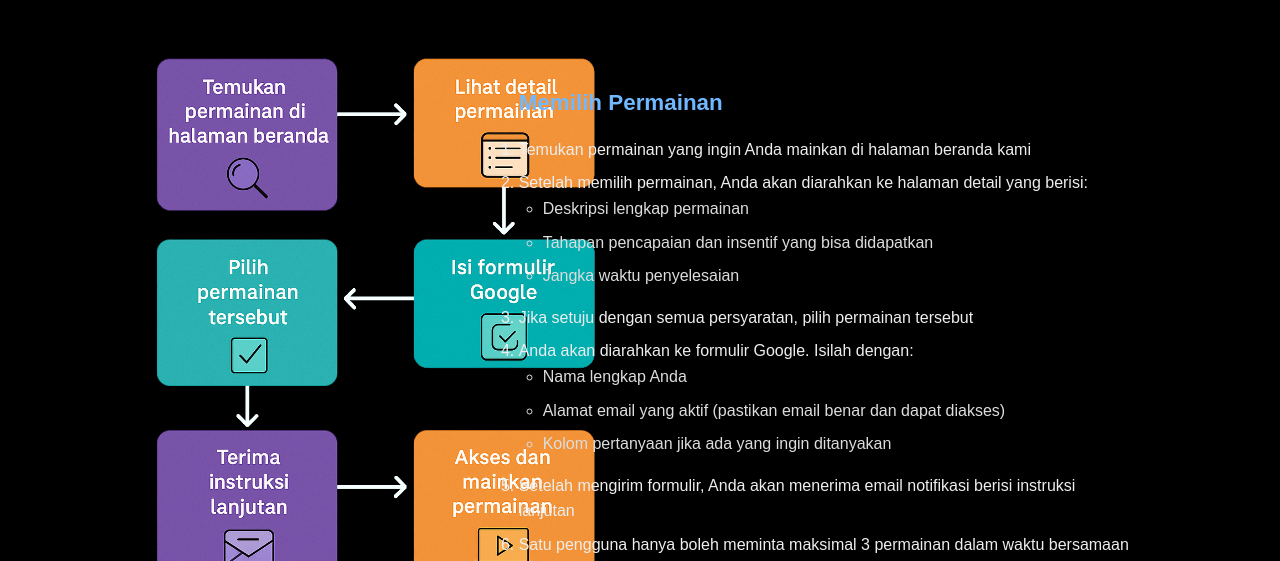
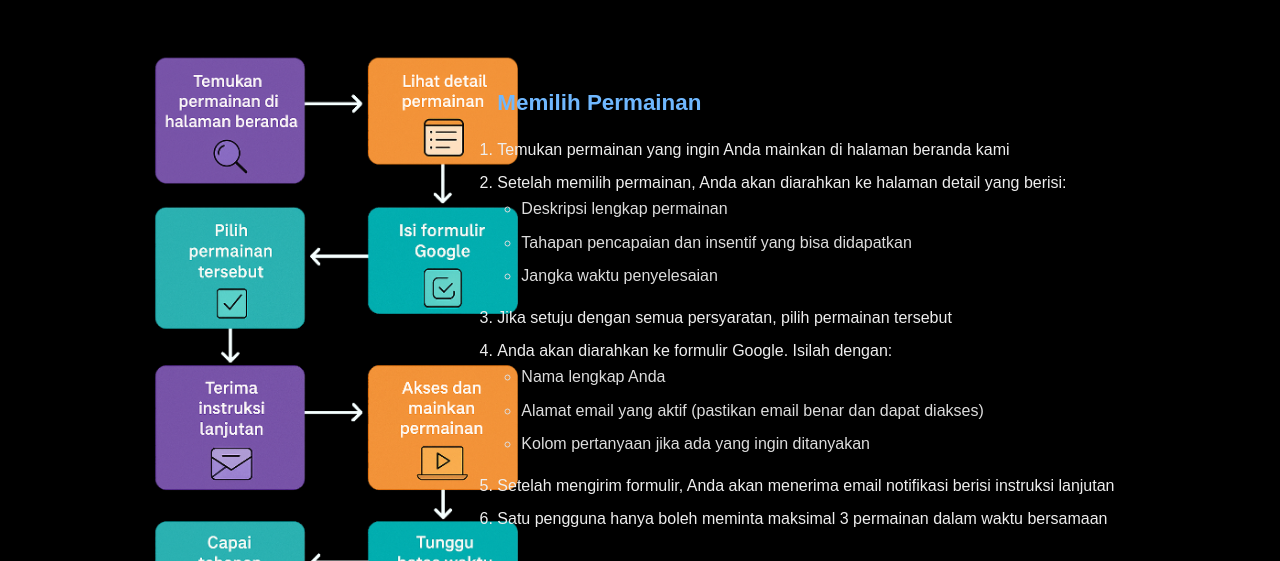
Before and after one commit to dwimjpurnomo/dwimjpurnomo.github.io, a plain HTML site: page game-site/rules.html in a window 1280 px wide. Shown: the part 211-772 px from the top of the page. Drawn offline with Linux system fonts and the light colour scheme.

Commit message:
Update style.css

```diff
--- a/game-site/style.css
+++ b/game-site/style.css
@@ -189,7 +189,7 @@ h1 {
 .rules-text {
   flex: 2;
   min-width: 300px;
-  margin-left: 2rem; /* Increase this value as needed */
+   /* margin-left: 2rem;Increase this value as needed */
 }
 
 .rules-image {
@@ -199,7 +199,7 @@ h1 {
 }
 
 .rules-image img {
-  width: 150%;
+  width: 120%;
   height: auto;
   border-radius: 12px; /* optional: make image look nicer */
   box-shadow: 0 0 10px rgba(0, 0, 0, 0.1);
```
